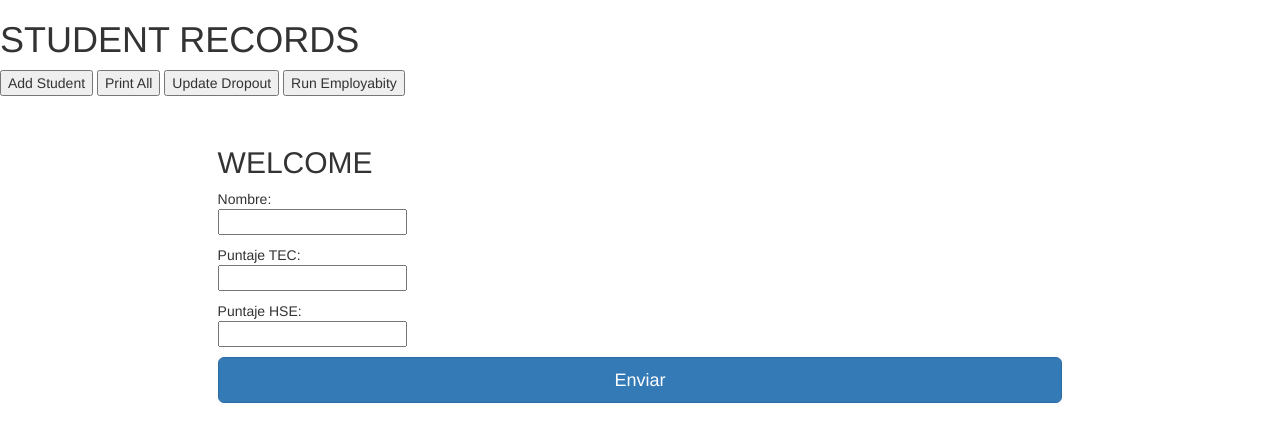
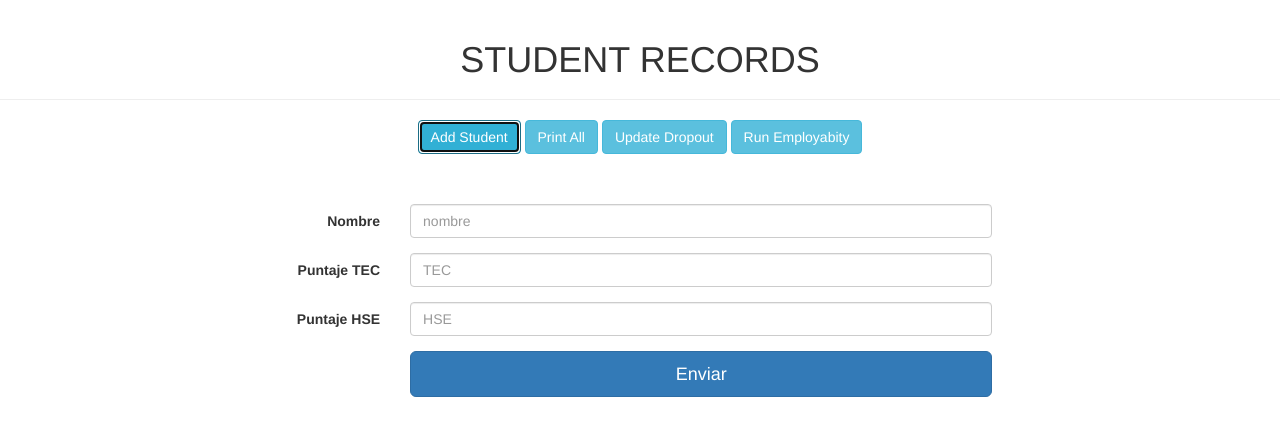
Before and after one commit to AydeeQM/student-records, a plain HTML site: page literal.html in a window 1280 px wide. Both pictures are taken after a click on the button "Add Student". Drawn offline with nearby package versions, Linux system fonts and the light colour scheme.

Commit message:
funciona el push array

```diff
--- a/assets/js/literal.js
+++ b/assets/js/literal.js
@@ -1,45 +1,53 @@
 'use strict';
 const app = {
-    estudiantes: [],
+
+    estudiantes: new Array(),
 
     init: function (){
-        $('#addStudent').click(function(){
-            $("#estudiante").show();
-            $("#send").on('click', function () {
-                $("#estudiante").hide();
-            });
+        app.setup();
+    },
+
+    setup: function () {
+        $('#addStudent').click(app.desplega);
+        $('#sendss').click(app.addForm);
+        $('#print').click(app.print_All);
+    },
+
+    desplega: function (){
+        $('#estudiante').show();
+        $('#sendss').click(function(){
+            $('#estudiante').hide();
         });
-
-        $('#send').click(app.addForm);
-        $('#print').click(app.print_All);
     },
 
     addForm: function (){
         let data = {};
         let name = $('#idname').val();
         let grade_tec = parseInt($('#idtec').val());
-        let grade_hse= parseInt($('#idhse').val());
+        let grade_hse = parseInt($('#idhse').val());
 
         data.suName= name;
         data.suTec = grade_tec;
         data.suHse =  grade_hse;
 
         app.estudiantes.push(data);
+        console.log(app.estudiantes);
+        //app.estudiantes[app.estudiantes.length] = data;
+        //app.estudiantes = app.estudiantes.concat([data]);
 
-        alert('El estudiante ' + ' ' + data.suName+ ' se ha agregado correctamente');
+        //alert('El estudiante ' + ' ' + data.suName+ ' se ha agregado correctamente');
 
-        $("#nombre").val('');
-        $("#apell").val('');
-        $("#eldni").val('');
+        $("#idname").val('');
+        $("#idtec").val('');
+        $("#idhse").val('');
+
     },
 
     print_All: function (){
         $.grep(app.estudiantes, function(value, index){
-            $("#records").append("Nombre: " + app.setup.estudiantes[index].suName +'<br>'+ 'Puntaje TEC: '+app.setup.estudiantes[index].suTec + "<br>"+'Puntaje HSE: '+app.setup.estudiantes[index].suHse+'<br>'+'<br>');
+            $("#records").append("Nombre: " + app.estudiantes[index].suName +'<br>'+ 'Puntaje TEC: '+app.estudiantes[index].suTec + "<br>"+'Puntaje HSE: '+app.estudiantes[index].suHse+'<br>'+'<br>');
             });
     }
-
-
 }
 
-app.init();
+$(document).ready(app.init);
--- a/literal.html
+++ b/literal.html
@@ -1,5 +1,6 @@
 <!DOCTYPE html>
 <html lang="en">
+
 <head>
     <meta charset="UTF-8">
     <meta name="viewport" content="width=device-width, initial-scale=1.0">
@@ -11,25 +12,50 @@
     <script src="https://ajax.googleapis.com/ajax/libs/jquery/3.2.1/jquery.min.js"></script>
     <script src="https://maxcdn.bootstrapcdn.com/bootstrap/3.3.7/js/bootstrap.min.js"></script>
 </head>
+
 <body>
-    <h1>STUDENT RECORDS</h1>
-    <button id="addStudent" >Add Student</button>
-    <button id="print">Print All</button>
-    <button id="delete">Update Dropout</button>
-    <button id="filmax">Run Employabity</button>
-    <div id="estudiante" class="element" style="display: none;">
-        <h2>WELCOME</h2>
-        <form action="">
-            <p>Nombre:<br/>
-            <input id="idname" type="text" name="nombre" /></p>
-            <p>Puntaje TEC:<br/>
-            <input id="idtec" type="number" name="tec" /></p>
-            <p>Puntaje HSE:<br/>
-            <input id="idhse" type="number" name="hse" /></p>
-            <button id="send" class="btn btn-lg btn-primary btn-block submit-btn" type="submit" onclick="listar(); return false">Enviar</button>
-        </form>
+    <div class="page-header text-center">
+        <h1>STUDENT RECORDS</h1>
     </div>
-    <div id = "records" style="margin-top: 25px"></div>
+    <div class="text-center">
+        <button type="button" class="btn btn-info" id="addStudent">Add Student</button>
+        <button type="button" class="btn btn-info" id="print">Print All</button>
+        <button type="button" class="btn btn-info" id="delete">Update Dropout</button>
+        <button type="button" class="btn btn-info" id="filmax">Run Employabity</button>
+    </div>
+
+    <div id="estudiante" class="text-center container" style="display: none;">
+        <div class="element">
+            <form class="form-horizontal" role="form">
+                <div class="form-group">
+                    <label for="name" class="col-lg-2 control-label">Nombre</label>
+                    <div class="col-lg-10">
+                        <input type="text" class="form-control" id="idname" placeholder="nombre">
+                    </div>
+                </div>
+                <div class="form-group">
+                    <label for="tec" class="col-lg-2 control-label">Puntaje TEC</label>
+                    <div class="col-lg-10">
+                        <input type="number" class="form-control" id="idtec" placeholder="TEC">
+                    </div>
+                </div>
+                <div class="form-group">
+                    <label for="tec" class="col-lg-2 control-label">Puntaje HSE</label>
+                    <div class="col-lg-10">
+                        <input type="number" class="form-control" id="idhse" placeholder="HSE">
+                    </div>
+                </div>
+                <div class="form-group">
+                    <div class="col-lg-offset-2 col-lg-10">
+                        <button id="sendss" type="button" class="btn btn-lg btn-primary btn-block submit-btn">Enviar</button>
+                    </div>
+                </div>
+            </form>
+        </div>
+
+    </div>
+    <div class="container" id="records" style="margin-top: 25px"></div>
     <script src="assets/js/literal.js"></script>
 </body>
+
 </html>
```
